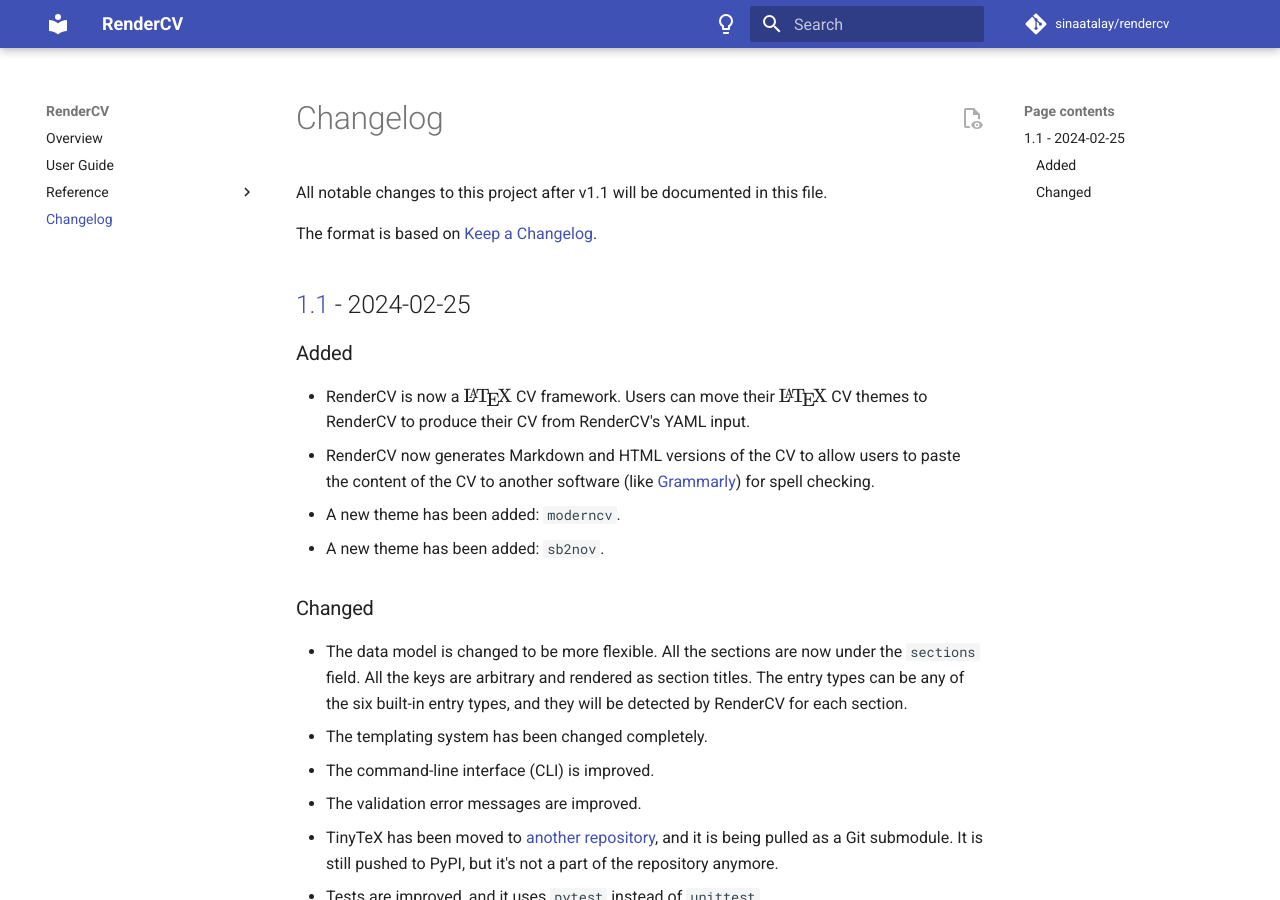
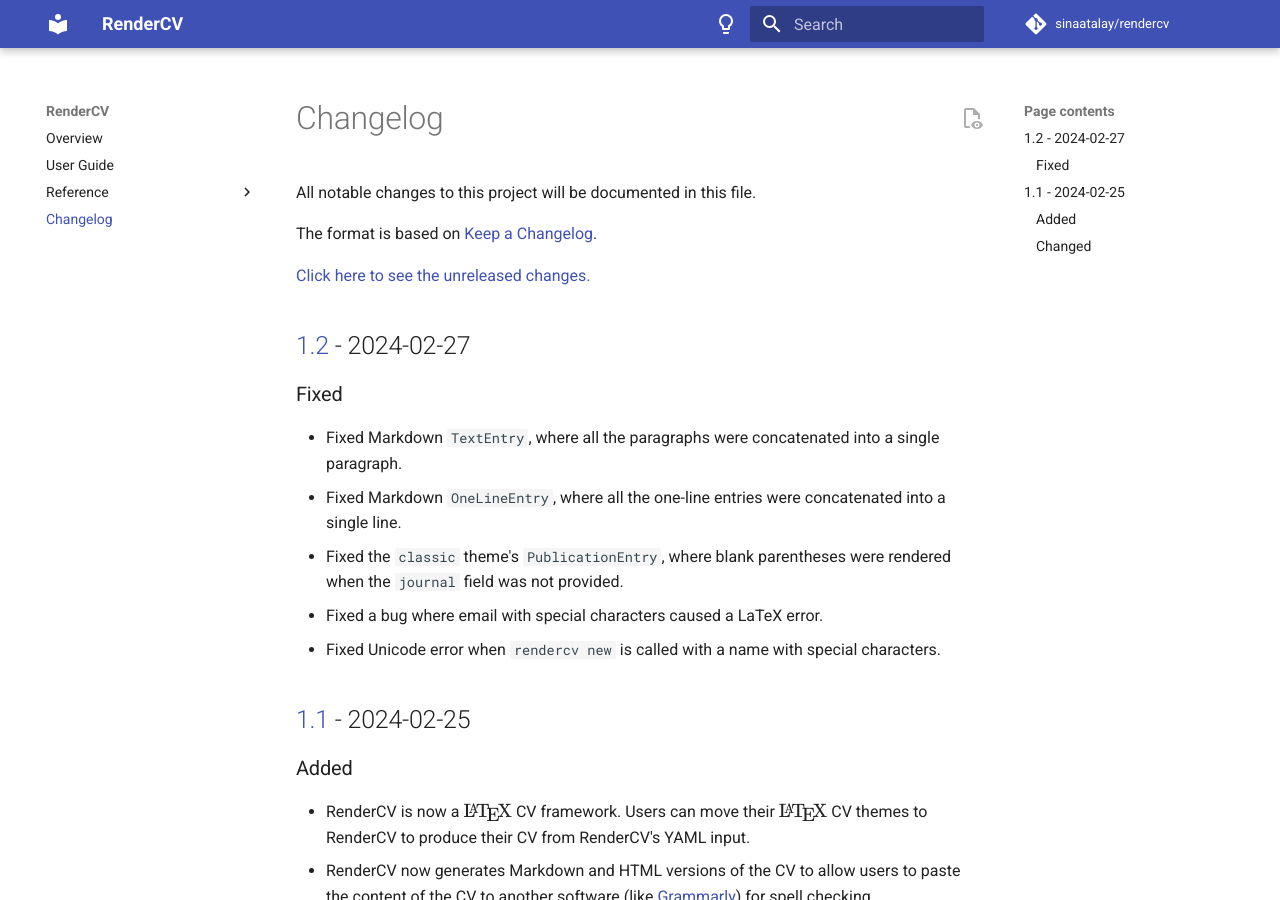
Before and after one commit to sinaatalay/rendercv, an MkDocs documentation site: the page built from docs/changelog.md, in a window 1280 px wide and 900 px high. Built offline with MkDocs 1.6.1 and Material for MkDocs 9.7.7, drawn with Linux system fonts in a browser that asks for light colours; comment, search, counter and statistics services are not loaded.

Commit message:
docs: update changelog with v1.2 release details

```diff
--- a/docs/changelog.md
+++ b/docs/changelog.md
@@ -1,8 +1,27 @@
 # Changelog
 
-All notable changes to this project after v1.1 will be documented in this file.
+All notable changes to this project will be documented in this file.
 
 The format is based on [Keep a Changelog](https://keepachangelog.com/en/1.1.0/).
+
+[Click here to see the unreleased changes.](https://github.com/sinaatalay/rendercv/compare/v1.2...HEAD)
+
+<!-- ### Fixed
+### Changed
+### Removed
+### Added -->
+
+
+## [1.2] - 2024-02-27
+
+### Fixed
+
+- Fixed Markdown `TextEntry`, where all the paragraphs were concatenated into a single paragraph.
+- Fixed Markdown `OneLineEntry`, where all the one-line entries were concatenated into a single line.
+- Fixed the `classic` theme's `PublicationEntry`, where blank parentheses were rendered when the `journal` field was not provided.
+- Fixed a bug where email with special characters caused a LaTeX error.
+- Fixed Unicode error when `rendercv new` is called with a name with special characters.
+
 
 ## [1.1] - 2024-02-25
 
@@ -25,4 +44,5 @@ The format is based on [Keep a Changelog](https://keepachangelog.com/en/1.1.0/).
 - The reference has been rewritten.
 - The build system has been changed from `setuptools` to `hatchling`.
 
+[1.2]: https://github.com/sinaatalay/rendercv/releases/tag/v1.2
 [1.1]: https://github.com/sinaatalay/rendercv/releases/tag/v1.1
```
